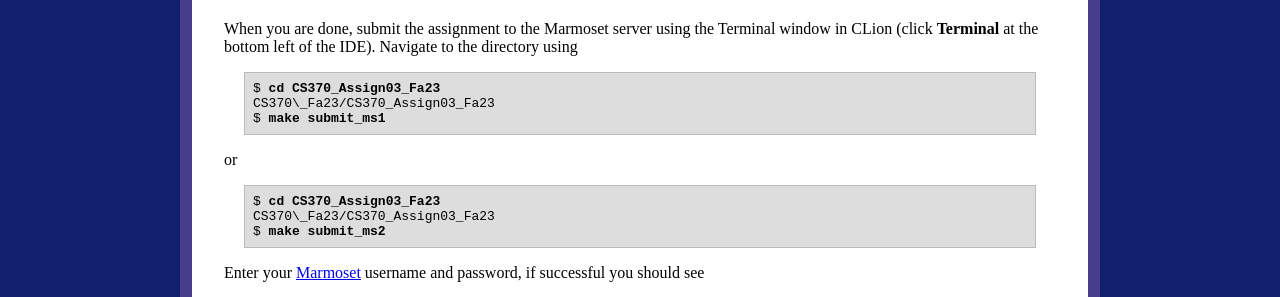
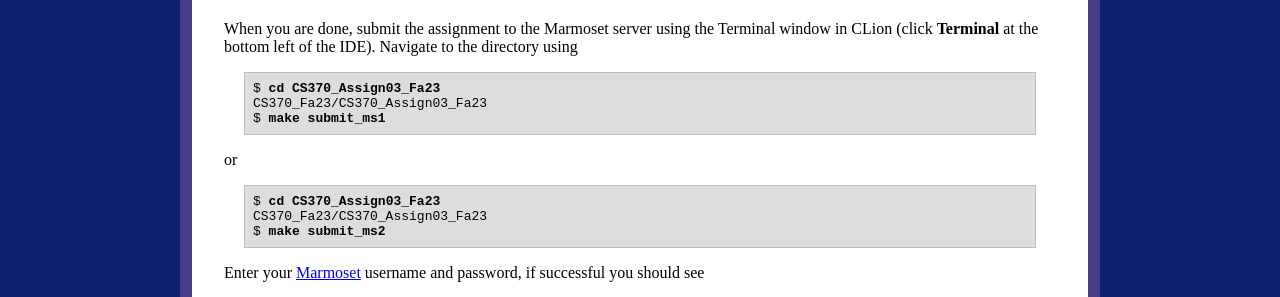
Before and after one commit to ycpcs/cs370-fall2023, a Jekyll site: the page built from assign/assign03.md, in a window 1280 px wide and 900 px high, scrolled down 3364 px. Shown: the part 271-568 px from the top of the window. Built offline with Jekyll 4.4.1, drawn with Linux system fonts in a browser that asks for light colours.

```diff
--- a/assign/assign03.md
+++ b/assign/assign03.md
@@ -130,7 +130,7 @@ When you are done, submit the assignment to the Marmoset server using the Termin
 
 <pre>
 $ <b>cd CS370_Assign03_Fa23</b>
-CS370\_Fa23/CS370_Assign03_Fa23
+CS370_Fa23/CS370_Assign03_Fa23
 $ <b>make submit_ms1</b>
 </pre>
 
@@ -138,7 +138,7 @@ or
 
 <pre>
 $ <b>cd CS370_Assign03_Fa23</b>
-CS370\_Fa23/CS370_Assign03_Fa23
+CS370_Fa23/CS370_Assign03_Fa23
 $ <b>make submit_ms2</b>
 </pre>
 
```
Also changed, not shown: assign/assign02.md (+2 -2 lines).
